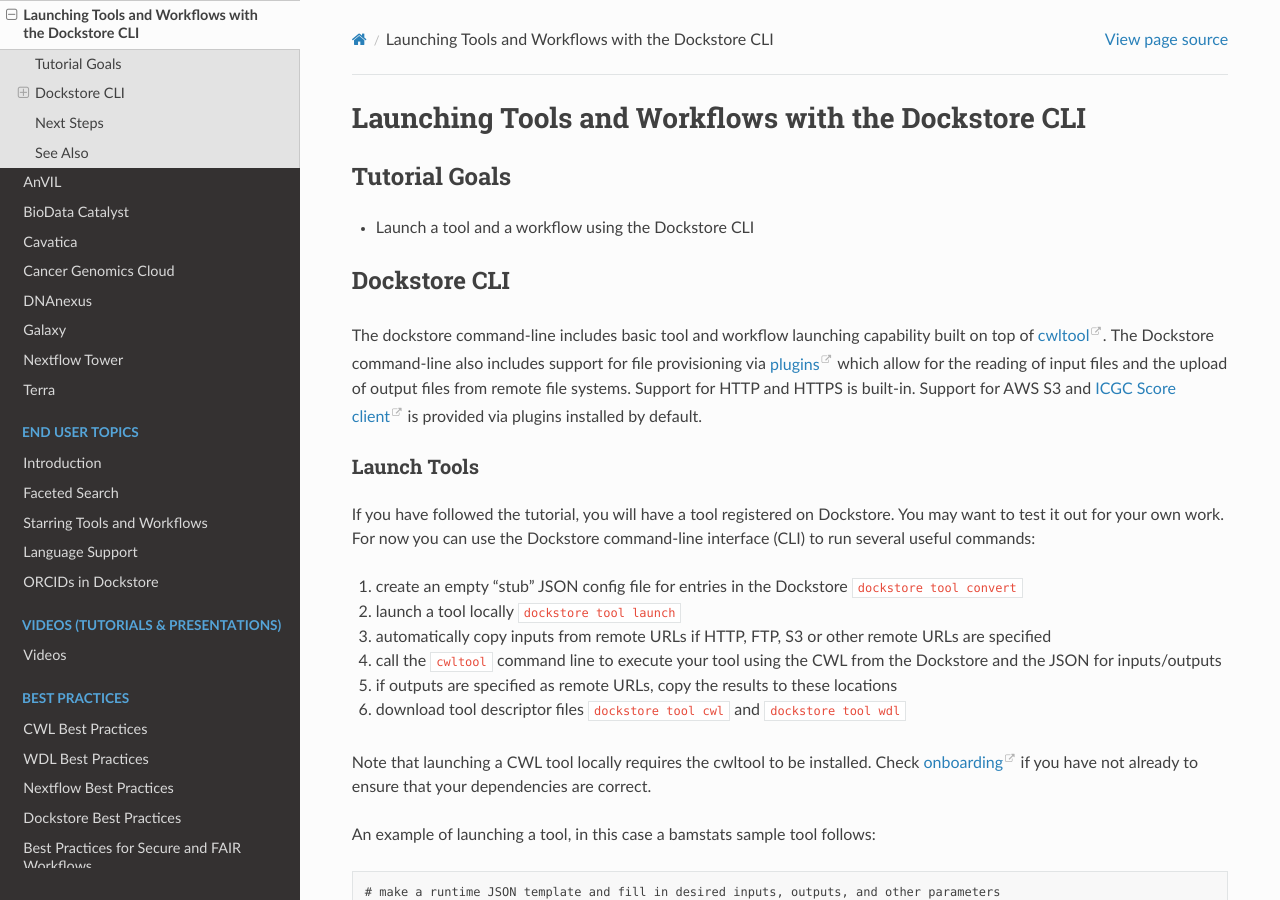
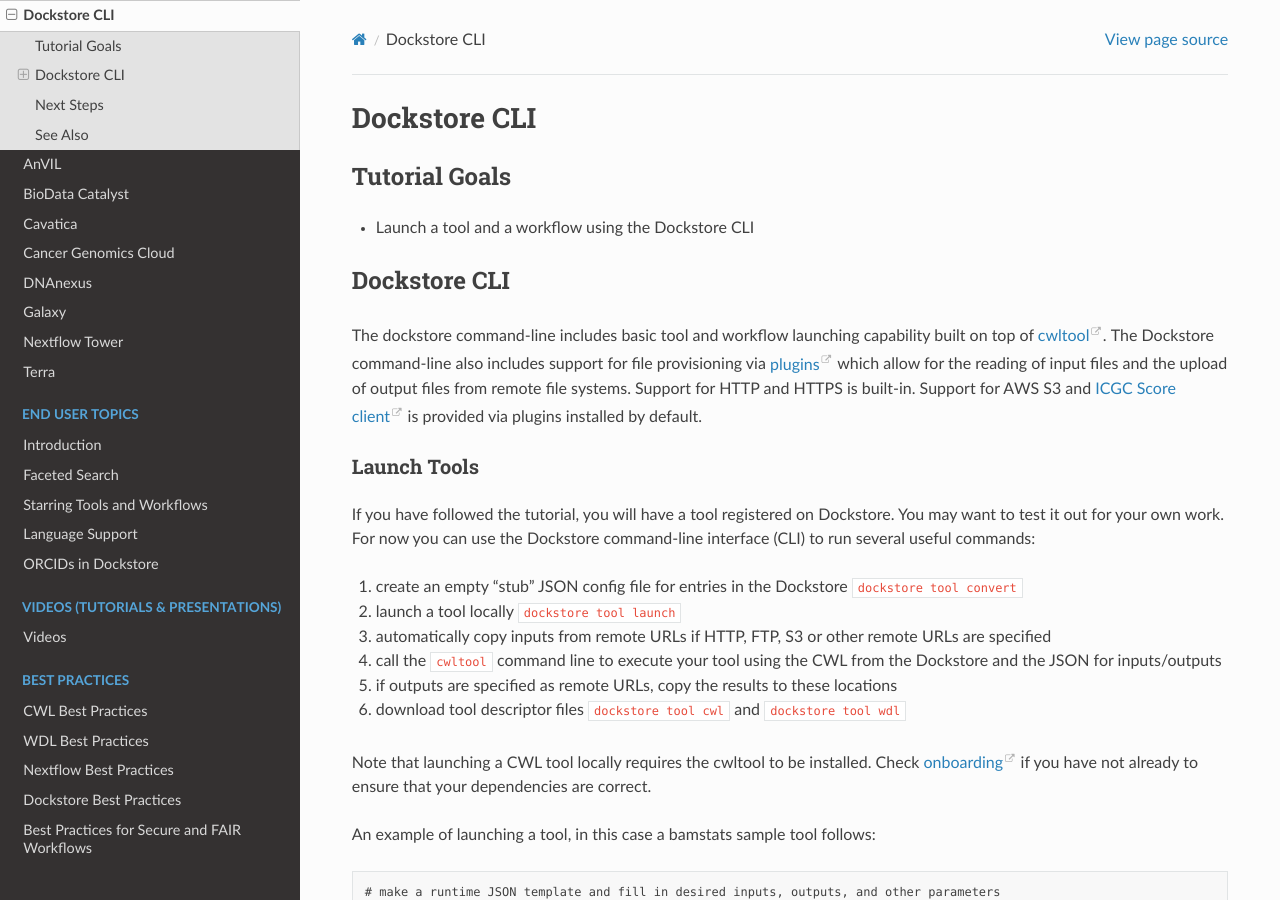
Before and after one commit to dockstore/dockstore-documentation, a Sphinx documentation site: the page built from docs/launch-with/launch.rst, in a window 1280 px wide and 900 px high. Built offline with Sphinx 7.4.7 and the Read the Docs theme 2.0.0, drawn with Linux system fonts in a browser that asks for light colours.

Commit message:
Shorten titles
Makes these one line on the sidebar

```diff
--- a/docs/advanced-topics/snapshot-and-doi.rst
+++ b/docs/advanced-topics/snapshot-and-doi.rst
@@ -1,5 +1,5 @@
-Creating Snapshots and Requesting DOIs
-=============================================
+Creating Snapshots & Requesting DOIs
+====================================
 
 Introduction
 ------------------
--- a/docs/index.rst
+++ b/docs/index.rst
@@ -103,7 +103,7 @@
 .. _TerraLaunchWith: launch-with/terra-launch-with.html
 
 .. toctree::
-   :caption: Launch
+   :caption: Launch Tools and Workflows
    :maxdepth: 1
    :hidden:
 
--- a/docs/launch-with/launch.rst
+++ b/docs/launch-with/launch.rst
@@ -1,5 +1,5 @@
-Launching Tools and Workflows with the Dockstore CLI
-====================================================
+Dockstore CLI
+=============
 
 Tutorial Goals
 --------------
```
